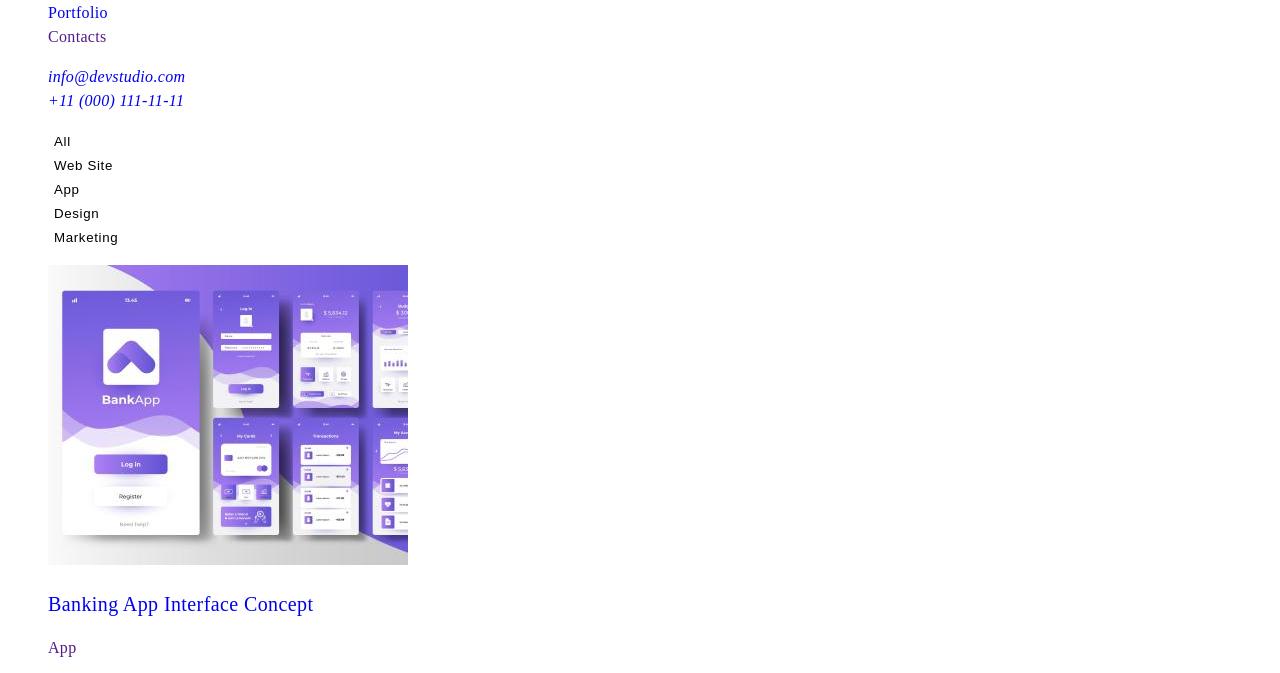
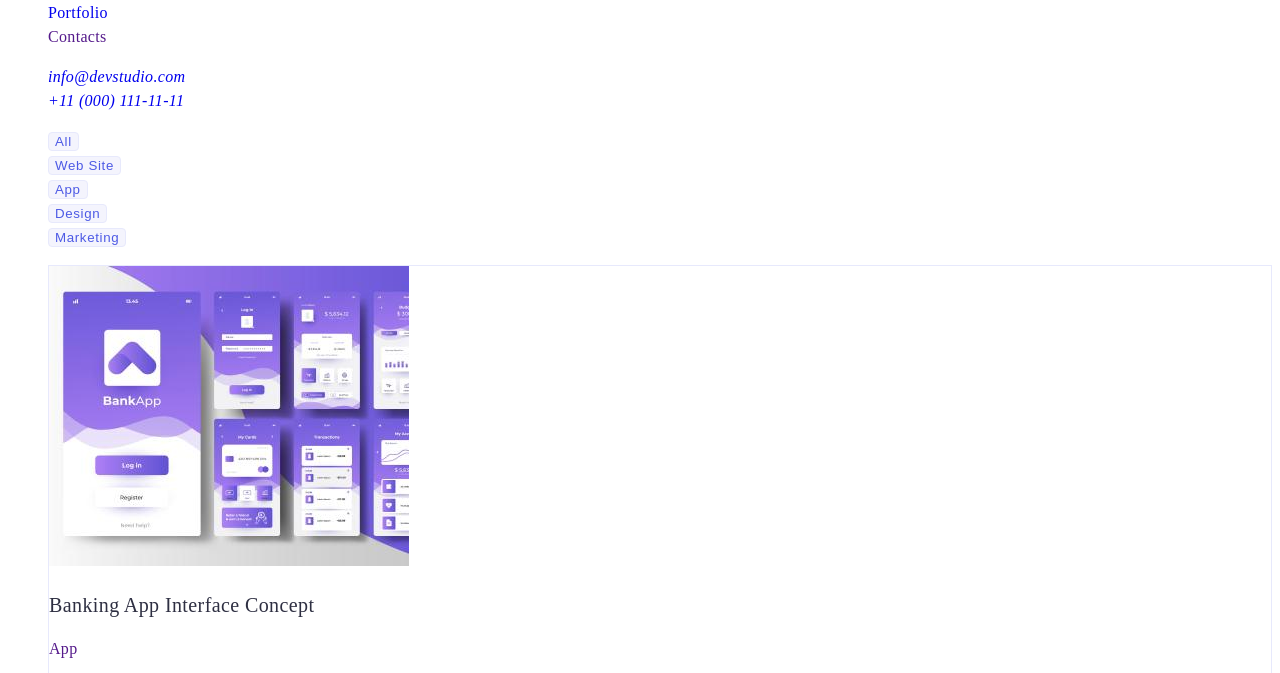
Before and after one commit to VButenk0/goit-markup-hw-02, a plain HTML site: page portfolio.html in a window 1280 px wide. Shown: the part 96-769 px from the top of the page. Drawn offline with Linux system fonts and the light colour scheme.

Commit message:
edits fonts again

```diff
--- a/css/styles.css
+++ b/css/styles.css
@@ -1,6 +1,3 @@
-font-family: "Raleway", sans-serif;
-font-family: "Roboto", sans-serif;
-
 :root {
   --iris: #4d5ae5;
   --ocean: #404bbf;
```
